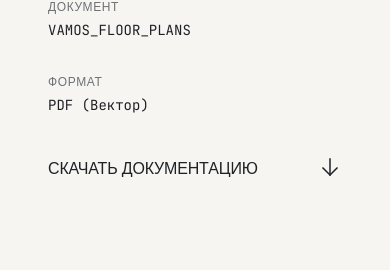
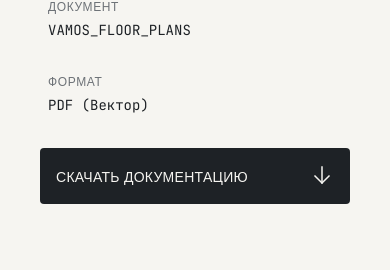
Before and after one commit to almassuleimenov/Vamos, a Next.js app: page /document.pdf in a window 390 px wide. Shown: the part 2558-2828 px from the top of the page. Built offline with nearby package versions, Linux system fonts and the light colour scheme.

Commit message:
FloorPlans

```diff
--- a/src/components/FloorPlans/FloorPlans.module.css
+++ b/src/components/FloorPlans/FloorPlans.module.css
@@ -87,13 +87,6 @@
   outline: none;
 }
 
-@media (hover: hover) and (pointer: fine) {
-  .blueprintCard:hover {
-    background-color: var(--plans-hover-bg);
-    border-color: var(--text);
-  }
-}
-
 .blueprintCard:focus-visible {
   outline: 2px solid var(--text);
   outline-offset: 4px;
@@ -133,25 +126,33 @@
   word-break: break-word; /* Защита от длинных неразрывных строк */
 }
 
-/* Кнопка-призыв (низ) */
-.cardBody {
+/* --- Зона с кнопкой (низ) --- */
+.cardFooter {
+  padding: clamp(var(--space-sm), 2vw, var(--space-md));
+}
+
+.downloadBtn {
   display: flex;
   justify-content: space-between;
   align-items: center;
-  /* Гарантированная зона тапа для кнопки: padding + min-height */
-  padding: clamp(var(--space-md), 2vw, var(--space-lg)) var(--space-md);
-  min-height: 72px;
+  padding: clamp(12px, 1.5vw, 16px) clamp(16px, 2vw, 24px);
+  /* Инвертируем цвета для создания контрастной кнопки */
+  background-color: var(--text);
+  color: var(--bg);
+  /* Легкое скругление для очевидного паттерна кнопки */
+  border-radius: 4px;
+  transition: opacity 0.3s ease;
 }
 
 .actionText {
   font-family: var(--font-display);
-  font-size: clamp(1rem, 2vw, var(--text-lg));
+  font-size: clamp(0.875rem, 1.5vw, 1rem);
   font-weight: 500;
   text-transform: uppercase;
-  letter-spacing: -0.01em;
+  letter-spacing: 0.02em;
 }
 
-/* --- Бесшовный ховер иконки --- */
+/* Бесшовный ховер иконки */
 .iconWrapper {
   position: relative;
   overflow: hidden;
@@ -168,7 +169,8 @@
   position: absolute;
   width: 100%;
   height: 100%;
-  color: var(--text);
+  /* Цвет наследуется от .downloadBtn (color: var(--bg)) */
+  color: inherit;
   transition: transform 0.5s cubic-bezier(0.16, 1, 0.3, 1);
   will-change: transform;
 }
@@ -178,6 +180,13 @@
 }
 
 @media (hover: hover) and (pointer: fine) {
+  .blueprintCard:hover {
+    background-color: var(--plans-hover-bg);
+    border-color: var(--text);
+  }
+  .blueprintCard:hover .downloadBtn {
+    opacity: 0.9;
+  }
   .blueprintCard:hover .arrowIcon {
     transform: translateY(100%);
   }
@@ -186,7 +195,7 @@
   }
 }
 
-/* --- Fallback для Reduced Motion --- */
+/* Fallback для Reduced Motion */
 @media (prefers-reduced-motion: reduce) {
   .arrowIcon, .arrowIconHover {
     transition: none !important;
@@ -240,10 +249,10 @@
 
 /* Специфично для узких телефонов (< 480px, например iPhone SE) */
 @media (max-width: 480px) {
-  .cardBody {
-    min-height: 64px; /* Поддерживаем минимальный стандарт Apple для кнопок */
+  .downloadBtn {
+    min-height: 56px; /* Поддерживаем минимальный стандарт Apple для кнопок */
   }
   .actionText {
-    max-width: 80%; /* Защищаем текст от наезда на иконку при очень узких экранах */
+    max-width: 85%; /* Защищаем текст от наезда на иконку при очень узких экранах */
   }
 }
--- a/src/components/FloorPlans/FloorPlans.tsx
+++ b/src/components/FloorPlans/FloorPlans.tsx
@@ -130,8 +130,8 @@ export default function FloorPlans({ lang }: FloorPlansProps) {
             <a
               href="/document.pdf"
               download={dict.downloadName}
-  target="_blank" // <- Обязательно для мобильных
-  rel="noopener noreferrer" // <- Безопасность при target="_blank"
+              target="_blank"
+              rel="noopener noreferrer"
               className={styles.blueprintCard}
             >
               {/* Верхняя часть карточки с метаданными */}
@@ -146,8 +146,9 @@ export default function FloorPlans({ lang }: FloorPlansProps) {
                 </div>
               </div>
 
-              {/* Нижняя часть карточки с призывом */}
-              <div className={styles.cardBody}>
+              {/* Нижняя часть карточки с явно выделенной кнопкой */}
+              <div className={styles.cardFooter}>
+                <div className={styles.downloadBtn}>
                   <span className={styles.actionText}>{dict.actionText}</span>
                   <div className={styles.iconWrapper}>
                     {/* Основная иконка */}
@@ -162,6 +163,7 @@ export default function FloorPlans({ lang }: FloorPlansProps) {
                     </svg>
                   </div>
                 </div>
+              </div>
             </a>
           </motion.div>
 
```
Lines whose indentation alone changed are shown as unchanged.
